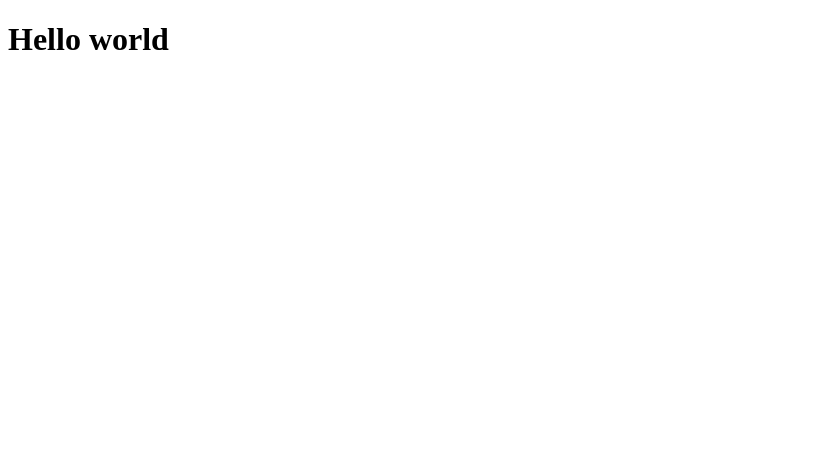
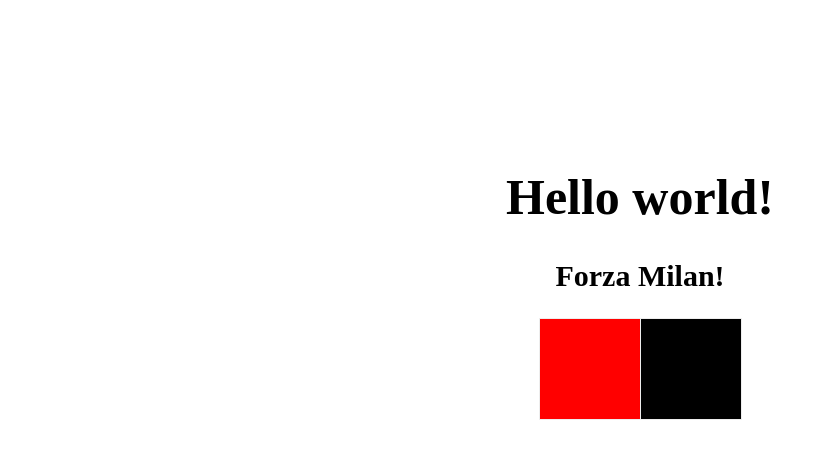
Before and after one commit to AndreaMatarrese/htmlcss-hello, a plain HTML site: page index.html in a window 1280 px wide. Shown: the whole page, without its empty margins (0-825 px from the left). Drawn offline with Linux system fonts and the light colour scheme.

Commit message:
Aggiunta del foglio stile e modifica html

```diff
--- a/index.html
+++ b/index.html
@@ -1,9 +1,17 @@
 <!DOCTYPE html>
 <html lang="en">
 <head>
+    <link rel="stylesheet" href="style.css">
     <title>Esercizio giorno2</title>
 </head>
 <body>
-    <h1>Hello world</h1>
+    <!-- contenitore principale -->
+    <div class="main">
+        <h1>Hello world!</h1>
+        <h2>Forza Milan!</h2>
+        <div class="quadror"></div>
+        <div class="quadron"></div>
+
+    </div>
 </body>
 </html>
--- /dev/null
+++ b/style.css
@@ -0,0 +1,46 @@
+/* riquadro principale */
+
+.main
+{
+    padding: 10%;
+    position: relative;
+
+}
+
+/* modifica grafica titolo */
+h1
+{
+    text-align: center;
+    font-size: 50px;
+}
+
+h2
+{
+    text-align: center;
+    font-size: 30px;
+}
+
+/* aggiunta riquadri */
+
+.quadror
+{
+    border: 1px solid #ededed;
+    width: 100px;
+    height: 100px;
+    background-color: red;
+    align-items: center;
+    position: absolute;
+    left: 42%;
+}
+
+.quadron
+{
+    border: 1px solid #ededed;
+    width: 100px;
+    height: 100px;
+    background-color: black;
+    align-items: center;
+    position: absolute;
+    left: 50%;
+
+}
```
